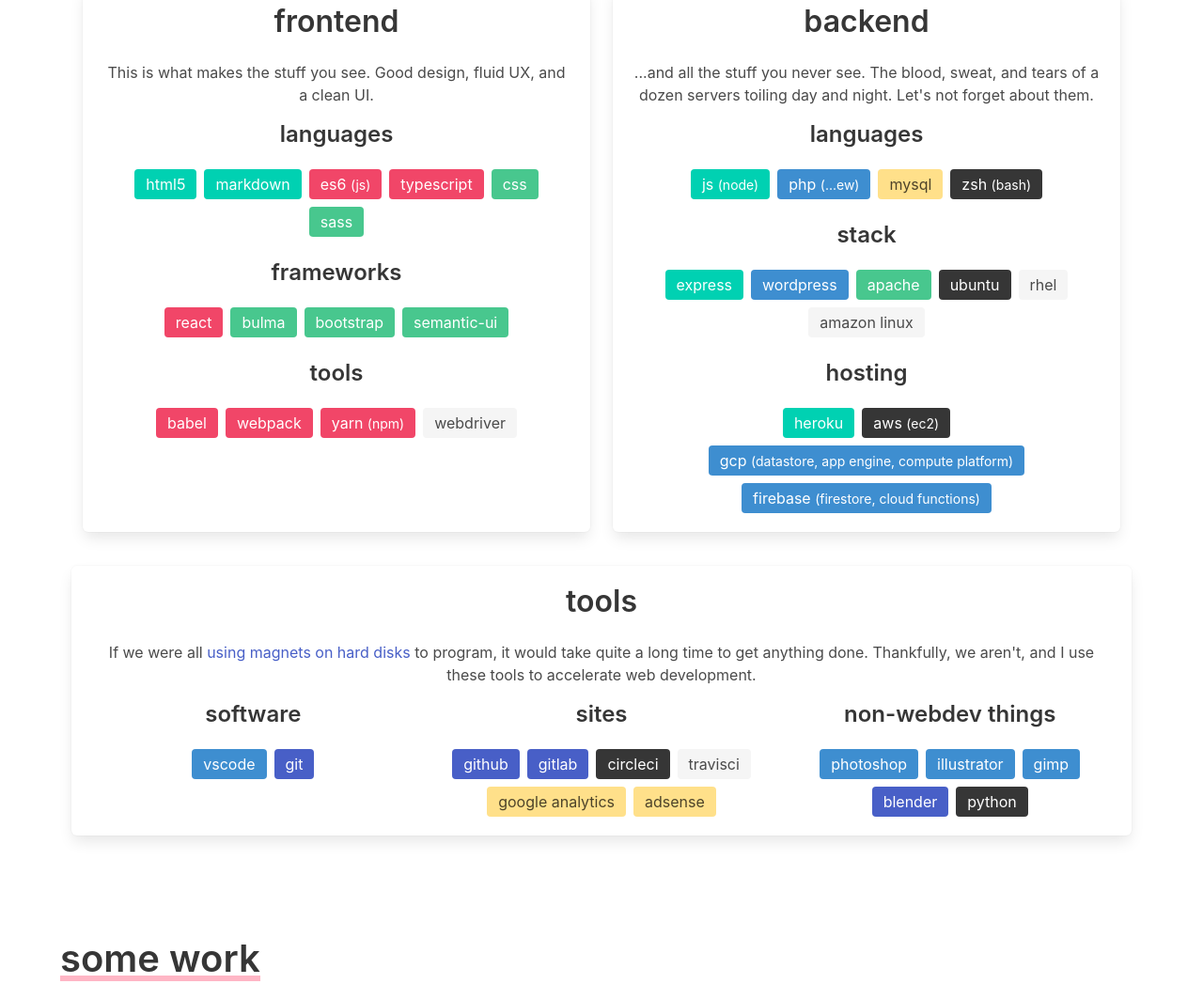
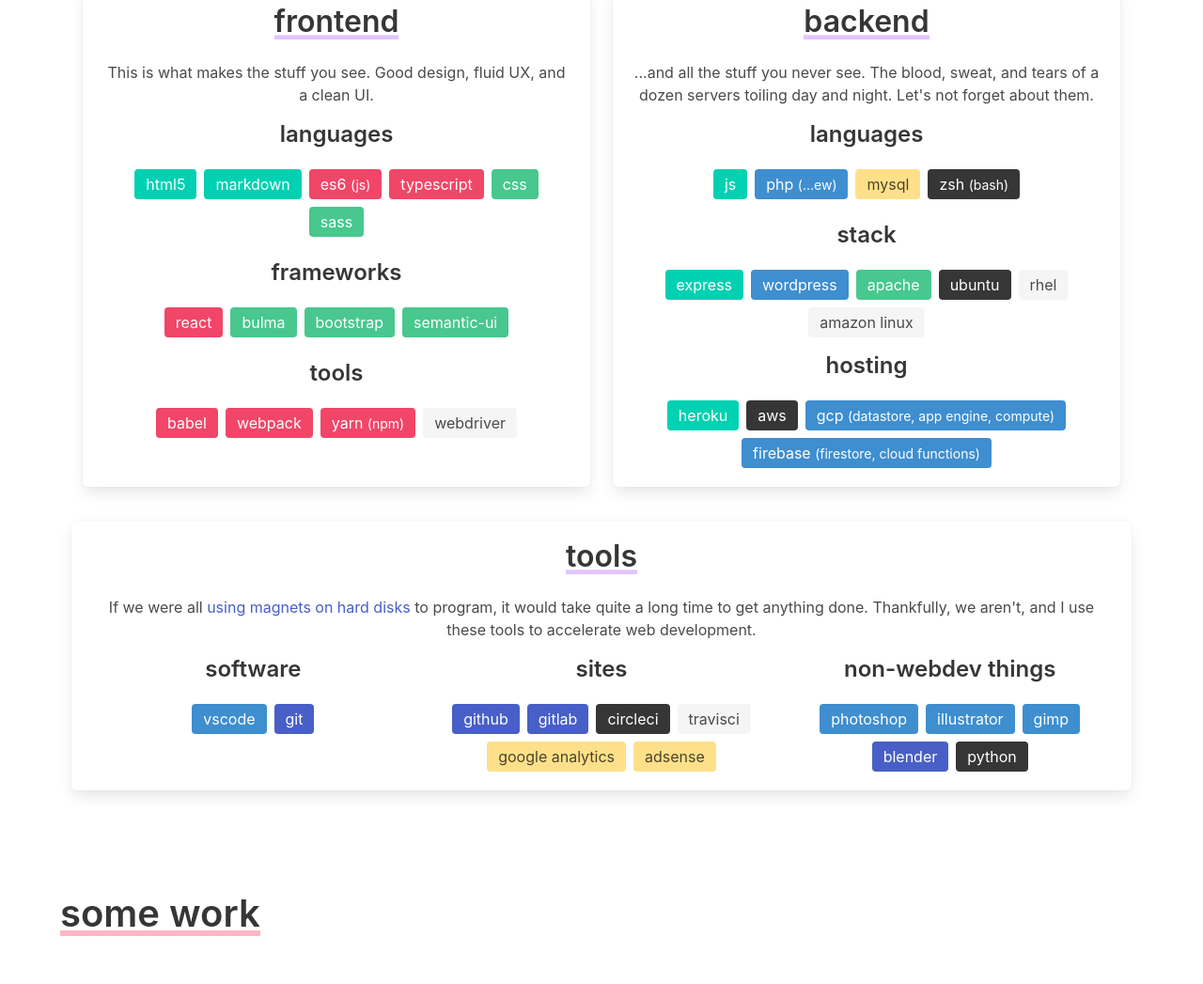
Before and after one commit to RetroCraft/retrocraft.ca, a Gatsby site: page / in a window 1280 px wide. Shown: the part 1020-2067 px from the top of the page at 94% size. Built offline with nearby package versions, Linux system fonts and the light colour scheme; Gatsby itself is replaced by a stand-in of ours.

Commit message:
componentify things

```diff
--- a/src/components/header.js
+++ b/src/components/header.js
@@ -1,8 +1,11 @@
 import React from "react";
+import PropTypes from "prop-types";
 import { StaticQuery, graphql } from "gatsby";
 import Img from "gatsby-image";
 
-const Header = () => (
+import Highlight from "../components/highlight";
+
+const Header = ({ big }) => (
   <StaticQuery
     query={graphql`
       query {
@@ -18,15 +21,15 @@
     render={data => (
       <header>
         <div
-          className="hero is-fullheight is-dark"
+          className={`hero ${big ? "is-fullheight" : "is-large"} is-dark`}
           style={{ background: "transparent" }}
         >
           <div className="hero-body has-text-centered">
             <div className="container">
               <h2 className="subtitle">[page under construction]</h2>
-              <h1 className="title is-1">
-                <span class="shadow is-red">james ah yong</span>
-              </h1>
+              <Highlight as="h1" className="title is-1" color="red">
+                james ah yong
+              </Highlight>
               <h2 className="subtitle is-2">retrocraft : web developer</h2>
             </div>
             <Img
@@ -41,4 +44,12 @@
   />
 );
 
+Header.defaultProps = {
+  big: false
+};
+
+Header.propTypes = {
+  big: PropTypes.bool
+};
+
 export default Header;
--- /dev/null
+++ b/src/components/highlight.js
@@ -0,0 +1,27 @@
+import React from "react";
+import PropTypes from "prop-types";
+
+const Highlight = ({ color, children, as, className, ...props }) => {
+  if (as) {
+    const Element = as;
+    return (
+      <Element {...props} className={className}>
+        <span className={`shadow is-${color}`} children={children} />
+      </Element>
+    );
+  }
+  return <span className={`shadow is-${color} ${className}`} {...props} />;
+};
+
+Highlight.defaultProps = {
+  className: ""
+};
+
+Highlight.propTypes = {
+  color: PropTypes.string.isRequired,
+  children: PropTypes.node.isRequired,
+  className: PropTypes.string,
+  as: PropTypes.any
+};
+
+export default Highlight;
--- a/src/components/layout.js
+++ b/src/components/layout.js
@@ -5,7 +5,7 @@
 import Header from "./header";
 import "./layout.scss";
 
-const Layout = ({ children }) => (
+const Layout = ({ children, big }) => (
   <StaticQuery
     query={graphql`
       query SiteTitleQuery {
@@ -18,7 +18,7 @@
     `}
     render={data => (
       <>
-        <Header siteTitle={data.site.siteMetadata.title} />
+        <Header siteTitle={data.site.siteMetadata.title} big={big} />
         <main>{children}</main>
         <footer className="footer has-text-white has-background-black-ter">
           <div className="content has-text-centered">
@@ -34,8 +34,13 @@
   />
 );
 
+Layout.defaultProps = {
+  big: false
+};
+
 Layout.propTypes = {
-  children: PropTypes.node.isRequired
+  children: PropTypes.node.isRequired,
+  big: PropTypes.bool
 };
 
 export default Layout;
--- a/src/components/layout.scss
+++ b/src/components/layout.scss
@@ -22,23 +22,22 @@
   background-color: $white
 }
 
-.title {
+@mixin shadow($color) {
+  -webkit-box-shadow: inset 0 (-$highlight-thickness) 0 $color;
+  box-shadow: inset 0 (-$highlight-thickness) 0 $color;
+}
+
 .shadow {
   &.is-turquoise {
-      -webkit-box-shadow: inset 0 -6px 0 $light-turquoise-color;
-      box-shadow: inset 0 -6px 0 $light-turquoise-color;
+    @include shadow($light-turquoise-color);
   }
   &.is-purple {
-      -webkit-box-shadow: inset 0 -6px 0 $light-purple-color;
-      box-shadow: inset 0 -6px 0 $light-purple-color;
+    @include shadow($light-purple-color);
   }
   &.is-yellow {
-      -webkit-box-shadow: inset 0 -6px 0 $light-yellow-color;
-      box-shadow: inset 0 -6px 0 $light-yellow-color;
+    @include shadow($light-yellow-color);
   }
   &.is-red {
-      -webkit-box-shadow: inset 0 -6px 0 $light-red-color;
-      box-shadow: inset 0 -6px 0 $light-red-color;
+    @include shadow($light-red-color);
   }
 }
-}
--- a/src/components/section.js
+++ b/src/components/section.js
@@ -1,12 +1,18 @@
 import PropTypes from "prop-types";
 import React from "react";
+
+import Highlight from "../components/highlight";
 
 const Section = ({ container, title, shadow, children }) => (
   <section className="section">
     <div className={container ? "container content" : "content"}>
-      <h2 className="title is-2">
-        <span className={shadow ? `shadow is-${shadow}` : ""}>{title}</span>
-      </h2>
+      {shadow ? (
+        <Highlight as="h2" className="title is-2" color={shadow}>
+          {title}
+        </Highlight>
+      ) : (
+        <h2 className="title is-h2">{title}</h2>
+      )}
       {children}
     </div>
   </section>
--- /dev/null
+++ b/src/components/tags.js
@@ -0,0 +1,36 @@
+import React from "react";
+import PropTypes from "prop-types";
+
+const Tags = ({ tags, size, className }) => (
+  <div className={`tags are-${size} ${className}`}>
+    {tags.map(tag => (
+      <span className={`tag ${tag.color ? `is-${tag.color}` : ""}`}>
+        {tag.data}
+        {tag.small && (
+          <>
+            &nbsp;<small>({tag.small})</small>
+          </>
+        )}
+      </span>
+    ))}
+  </div>
+);
+
+Tags.defaultProps = {
+  size: "medium",
+  className: ""
+};
+
+Tags.propTypes = {
+  tags: PropTypes.arrayOf(
+    PropTypes.shape({
+      data: PropTypes.string,
+      small: PropTypes.string,
+      color: PropTypes.string
+    })
+  ).isRequired,
+  size: PropTypes.string,
+  className: PropTypes.string
+};
+
+export default Tags;
--- a/src/components/variables.scss
+++ b/src/components/variables.scss
@@ -8,3 +8,5 @@
 $light-purple-color: rgba(184,107,255,.4);
 $light-yellow-color: rgba(255,221,87,.4);
 $light-turquoise-color: rgba(35,209,153,.4);
+
+$highlight-thickness: 0.15em;
--- a/src/pages/index.js
+++ b/src/pages/index.js
@@ -1,11 +1,13 @@
 import React from "react";
 
+import Highlight from "../components/highlight";
 import Layout from "../components/layout";
 import Section from "../components/section";
 import SEO from "../components/seo";
+import Tags from "../components/tags";
 
 const IndexPage = () => (
-  <Layout>
+  <Layout big>
     <SEO
       title="Developer"
       keywords={["web development", "james ah yong", "retrocraft"]}
@@ -22,90 +24,107 @@
           <div class="tile is-parent">
             <div class="tile is-parent">
               <div className="tile is-child box">
-                <h3 className="is-3 title">frontend</h3>
+                <Highlight as="h3" className="is-3 title" color="purple">
+                  frontend
+                </Highlight>
                 <p>
                   This is what makes the stuff you see. Good design, fluid UX,
                   and a clean UI.
                 </p>
                 <h4 className="is-4 title">languages</h4>
-                <div className="tags is-centered are-medium">
-                  <span className="tag is-primary">html5</span>
-                  <span className="tag is-primary">markdown</span>
-                  <span className="tag is-danger">
-                    es6&nbsp;<small>(js)</small>
-                  </span>
-                  <span className="tag is-danger">typescript</span>
-                  <span className="tag is-success">css</span>
-                  <span className="tag is-success">sass</span>
-                </div>
+                <Tags
+                  className="is-centered"
+                  tags={[
+                    { data: "html5", color: "primary" },
+                    { data: "markdown", color: "primary" },
+                    { data: "es6", color: "danger", small: "js" },
+                    { data: "typescript", color: "danger" },
+                    { data: "css", color: "success" },
+                    { data: "sass", color: "success" }
+                  ]}
+                />
                 <h4 className="is-4 title">frameworks</h4>
-                <div className="tags is-centered are-medium">
-                  <span className="tag is-danger">react</span>
-                  <span className="tag is-success">bulma</span>
-                  <span className="tag is-success">bootstrap</span>
-                  <span className="tag is-success">semantic-ui</span>
-                </div>
+                <Tags
+                  className="is-centered"
+                  tags={[
+                    { data: "react", color: "danger" },
+                    { data: "bulma", color: "success" },
+                    { data: "bootstrap", color: "success" },
+                    { data: "semantic-ui", color: "success" }
+                  ]}
+                />
                 <h4 className="is-4 title">tools</h4>
-                <div className="tags is-centered are-medium">
-                  <span className="tag is-danger">babel</span>
-                  <span className="tag is-danger">webpack</span>
-                  <span className="tag is-danger">
-                    yarn&nbsp;<small>(npm)</small>
-                  </span>
-                  <span className="tag">webdriver</span>
-                </div>
+                <Tags
+                  className="is-centered"
+                  tags={[
+                    { data: "babel", color: "danger" },
+                    { data: "webpack", color: "danger" },
+                    { data: "yarn", color: "danger", small: "npm" },
+                    { data: "webdriver" }
+                  ]}
+                />
               </div>
             </div>
             <div class="tile is-parent">
               <div className="tile is-child box">
-                <h3 className="is-3 title">backend</h3>
+                <Highlight as="h3" className="is-3 title" color="purple">
+                  backend
+                </Highlight>
                 <p>
                   ...and all the stuff you never see. The blood, sweat, and
                   tears of a dozen servers toiling day and night. Let's not
                   forget about them.
                 </p>
                 <h4 className="is-4 title">languages</h4>
-                <div className="tags is-centered are-medium">
-                  <span className="tag is-primary">
-                    js&nbsp;<small>(node)</small>
-                  </span>
-                  <span className="tag is-info">
-                    php&nbsp;<small>(...ew)</small>
-                  </span>
-                  <span className="tag is-warning">mysql</span>
-                  <span className="tag is-dark">
-                    zsh&nbsp;<small>(bash)</small>
-                  </span>
-                </div>
+                <Tags
+                  className="is-centered"
+                  tags={[
+                    { data: "js", color: "primary" },
+                    { data: "php", color: "info", small: "...ew" },
+                    { data: "mysql", color: "warning" },
+                    { data: "zsh", color: "dark", small: "bash" }
+                  ]}
+                />
                 <h4 className="is-4 title">stack</h4>
                 <div className="tags is-centered are-medium">
-                  <span className="tag is-primary">express</span>
-                  <span className="tag is-info">wordpress</span>
-                  <span className="tag is-success">apache</span>
-                  <span className="tag is-dark">ubuntu</span>
-                  <span className="tag">rhel</span>
-                  <span className="tag">amazon linux</span>
+                  <Tags
+                    className="is-centered"
+                    tags={[
+                      { data: "express", color: "primary" },
+                      { data: "wordpress", color: "info" },
+                      { data: "apache", color: "success" },
+                      { data: "ubuntu", color: "dark" },
+                      { data: "rhel" },
+                      { data: "amazon linux" }
+                    ]}
+                  />
                 </div>
                 <h4 className="is-4 title">hosting</h4>
-                <div className="tags is-centered are-medium">
-                  <span className="tag is-primary">heroku</span>
-                  <span className="tag is-dark">
-                    aws&nbsp;<small>(ec2)</small>
-                  </span>
-                  <span className="tag is-info">
-                    gcp&nbsp;
-                    <small>(datastore, app engine, compute platform)</small>
-                  </span>
-                  <span className="tag is-info">
-                    firebase&nbsp;<small>(firestore, cloud functions)</small>
-                  </span>
-                </div>
+                <Tags
+                  className="is-centered"
+                  tags={[
+                    { data: "heroku", color: "primary" },
+                    { data: "aws", color: "dark" },
+                    {
+                      data: "gcp",
+                      color: "info",
+                      small: "datastore, app engine, compute"
+                    },
+                    {
+                      data: "firebase",
+                      color: "info",
+                      small: "firestore, cloud functions"
+                    }
+                  ]}
+                />
               </div>
             </div>
           </div>
           <div class="tile is-parent">
             <div className="tile is-child box">
-              <h3 className="is-3 title">tools</h3>
+              <Highlight as="h3" className="is-3 title" color="purple">
+                tools
+              </Highlight>
               <p>
                 If we were all{" "}
                 <a href="https://xkcd.com/378/">using magnets on hard disks</a>{" "}
@@ -117,30 +136,41 @@
                 <div class="column">
                   <h4 className="is-4 title">software</h4>
                   <div className="tags is-centered are-medium">
-                    <span className="tag is-info">vscode</span>
-                    <span className="tag is-link">git</span>
+                    <Tags
+                      className="is-centered"
+                      tags={[
+                        { data: "vscode", color: "info" },
+                        { data: "git", color: "link" }
+                      ]}
+                    />
                   </div>
                 </div>
                 <div class="column">
                   <h4 className="is-4 title">sites</h4>
-                  <div className="tags is-centered are-medium">
-                    <span className="tag is-link">github</span>
-                    <span className="tag is-link">gitlab</span>
-                    <span className="tag is-dark">circleci</span>
-                    <span className="tag">travisci</span>
-                    <span className="tag is-warning">google analytics</span>
-                    <span className="tag is-warning">adsense</span>
-                  </div>
+                  <Tags
+                    className="is-centered"
+                    tags={[
+                      { data: "github", color: "link" },
+                      { data: "gitlab", color: "link" },
+                      { data: "circleci", color: "dark" },
+                      { data: "travisci" },
+                      { data: "google analytics", color: "warning" },
+                      { data: "adsense", color: "warning" }
+                    ]}
+                  />
                 </div>
                 <div class="column">
                   <h4 className="is-4 title">non-webdev things</h4>
-                  <div className="tags is-centered are-medium">
-                    <span className="tag is-info">photoshop</span>
-                    <span className="tag is-info">illustrator</span>
-                    <span className="tag is-info">gimp</span>
-                    <span className="tag is-link">blender</span>
-                    <span className="tag is-dark">python</span>
-                  </div>
+                  <Tags
+                    className="is-centered"
+                    tags={[
+                      { data: "photoshop", color: "info" },
+                      { data: "illustrator", color: "info" },
+                      { data: "gimp", color: "info" },
+                      { data: "blender", color: "link" },
+                      { data: "python", color: "dark" }
+                    ]}
+                  />
                 </div>
               </div>
             </div>
```
Also changed, not shown: src/pages/page-2.js (deleted, +0 -16 lines). Lines whose indentation alone changed are shown as unchanged.
